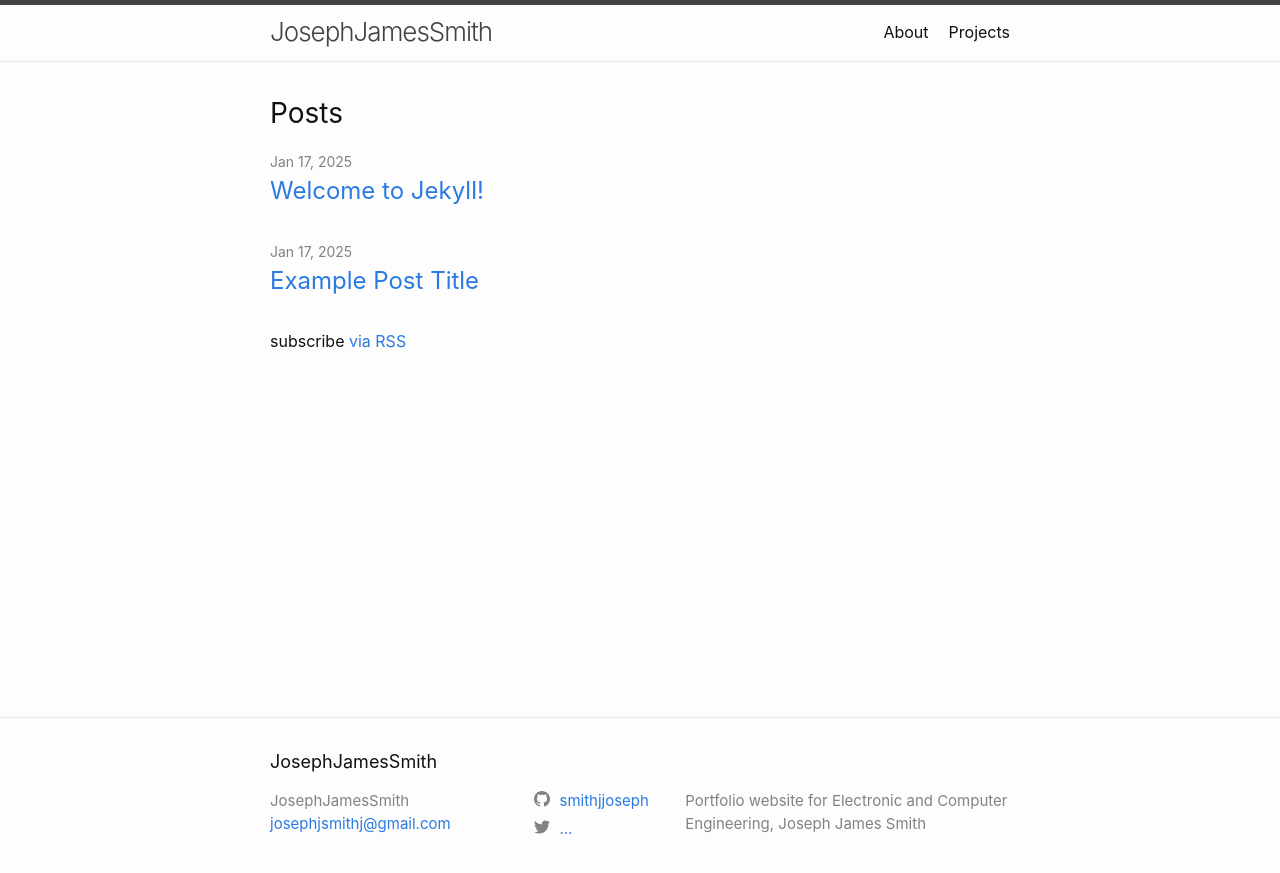
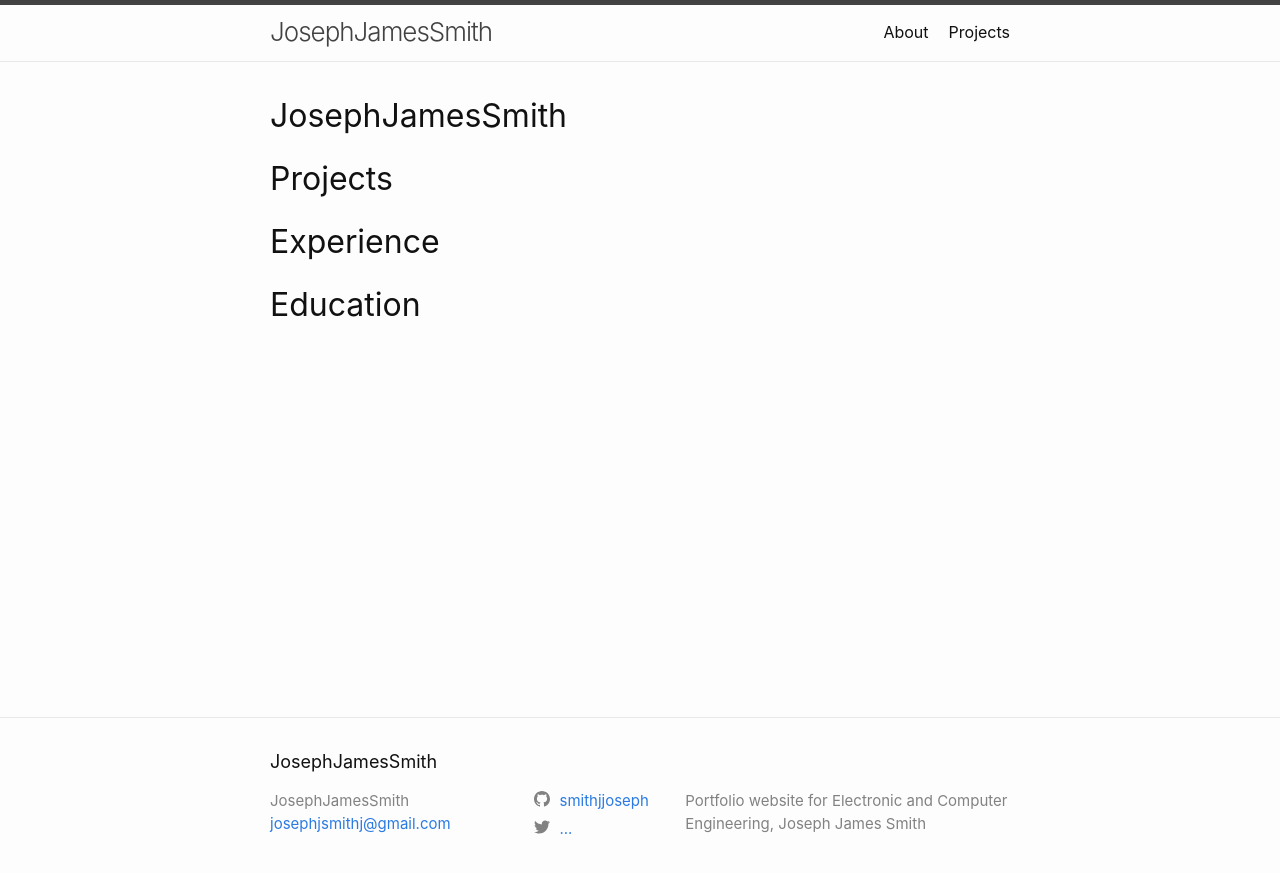
Before and after one commit to smithjjoseph/smithjjoseph.github.io, a Jekyll site: the page built from index.md, in a window 1280 px wide. Shown: the top 873 px of the page. Built offline with Jekyll 4.4.1, drawn with Linux system fonts in a browser that asks for light colours.

Commit message:
Remove post feed for headings

```diff
--- a/_layouts/home.html
+++ b/_layouts/home.html
@@ -9,26 +9,8 @@
 
   {{ content }}
 
-  {%- if site.posts.size > 0 -%}
-    <h2 class="post-list-heading">{{ page.list_title | default: "Posts" }}</h2>
-    <ul class="post-list">
-      {%- for post in site.posts -%}
-      <li>
-        {%- assign date_format = site.minima.date_format | default: "%b %-d, %Y" -%}
-        <span class="post-meta">{{ post.date | date: date_format }}</span>
-        <h3>
-          <a class="post-link" href="{{ post.url | relative_url }}">
-            {{ post.title | escape }}
-          </a>
-        </h3>
-        {%- if site.show_excerpts -%}
-          {{ post.excerpt }}
-        {%- endif -%}
-      </li>
-      {%- endfor -%}
-    </ul>
-
-    <p class="rss-subscribe">subscribe <a href="{{ "/feed.xml" | relative_url }}">via RSS</a></p>
-  {%- endif -%}
-
+  <h1>JosephJamesSmith</h1>
+  <h1>Projects</h1>
+  <h1>Experience</h1>
+  <h1>Education</h1>
 </div>
--- a/index.md
+++ b/index.md
@@ -1,6 +1,3 @@
 ---
-# Feel free to add content and custom Front Matter to this file.
-# To modify the layout, see https://jekyllrb.com/docs/themes/#overriding-theme-defaults
-
 layout: home
 ---
```
